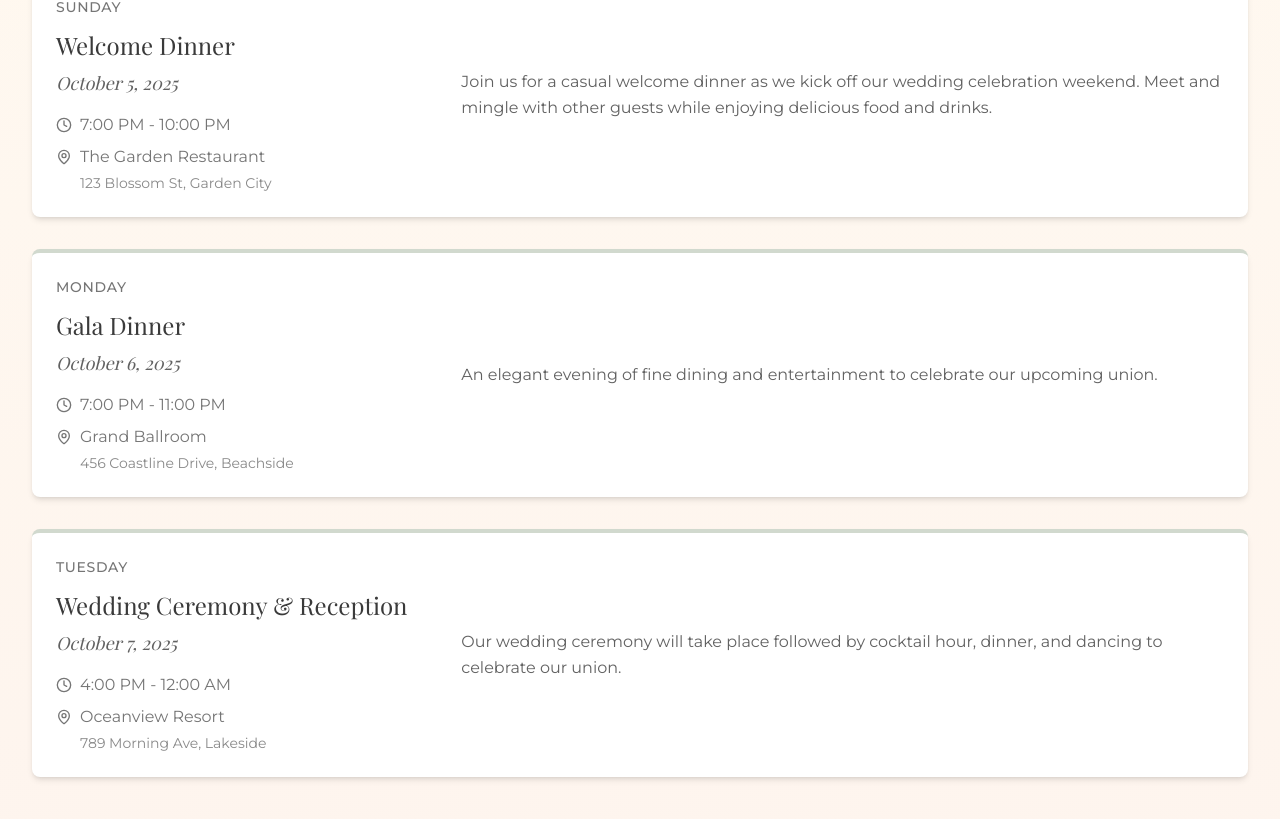
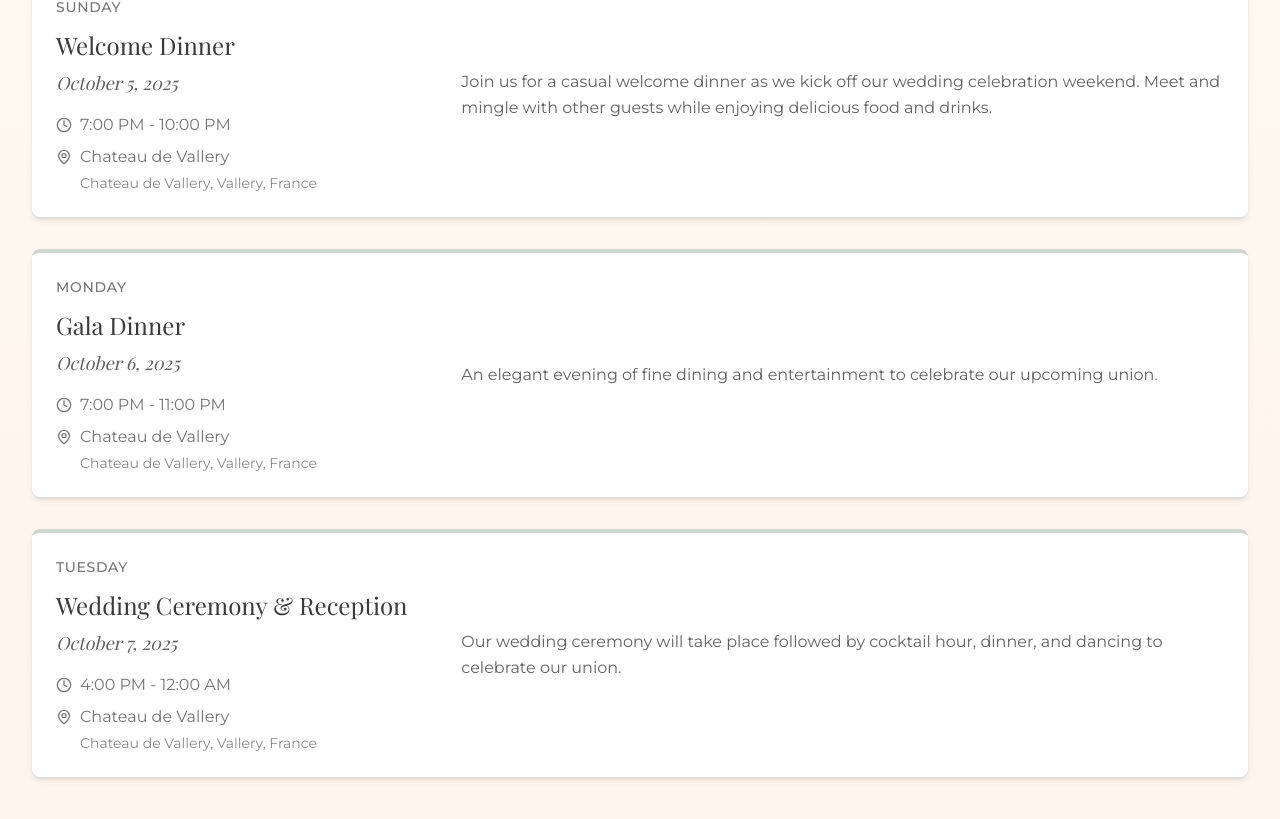
Before and after one commit to leandroBorgesFerreira/casamos, a React (Vite) app: page / in a window 1280 px wide. Shown: the part 1113-1932 px from the top of the page. Built offline with nearby package versions, Linux system fonts and the light colour scheme; a web font is replaced by a local one.

Commit message:
Refactor: Update event locations
Update the event locations to reflect the Chateau de Vallery.

```diff
--- a/src/components/EventsSection.tsx
+++ b/src/components/EventsSection.tsx
@@ -9,8 +9,8 @@ const events = [
     title: "Welcome Dinner",
     time: "7:00 PM - 10:00 PM",
     description: "Join us for a casual welcome dinner as we kick off our wedding celebration weekend. Meet and mingle with other guests while enjoying delicious food and drinks.",
-    location: "The Garden Restaurant",
-    address: "123 Blossom St, Garden City"
+    location: "Chateau de Vallery",
+    address: "Chateau de Vallery, Vallery, France"
   },
   {
     id: 2,
@@ -19,8 +19,8 @@ const events = [
     title: "Gala Dinner",
     time: "7:00 PM - 11:00 PM",
     description: "An elegant evening of fine dining and entertainment to celebrate our upcoming union.",
-    location: "Grand Ballroom",
-    address: "456 Coastline Drive, Beachside"
+    location: "Chateau de Vallery",
+    address: "Chateau de Vallery, Vallery, France"
   },
   {
     id: 3,
@@ -29,8 +29,8 @@ const events = [
     title: "Wedding Ceremony & Reception",
     time: "4:00 PM - 12:00 AM",
     description: "Our wedding ceremony will take place followed by cocktail hour, dinner, and dancing to celebrate our union.",
-    location: "Oceanview Resort",
-    address: "789 Morning Ave, Lakeside"
+    location: "Chateau de Vallery",
+    address: "Chateau de Vallery, Vallery, France"
   }
 ];
 
```
